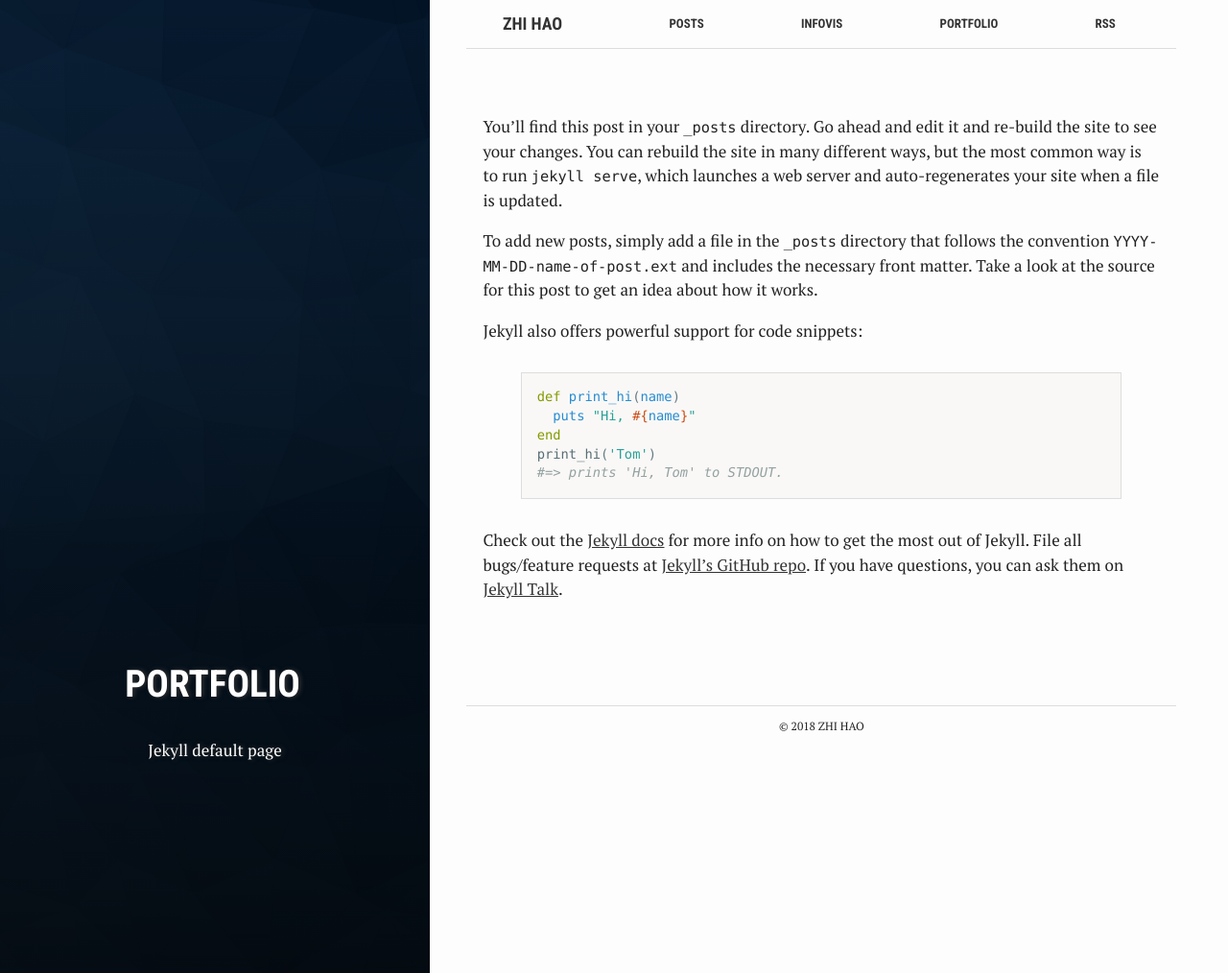
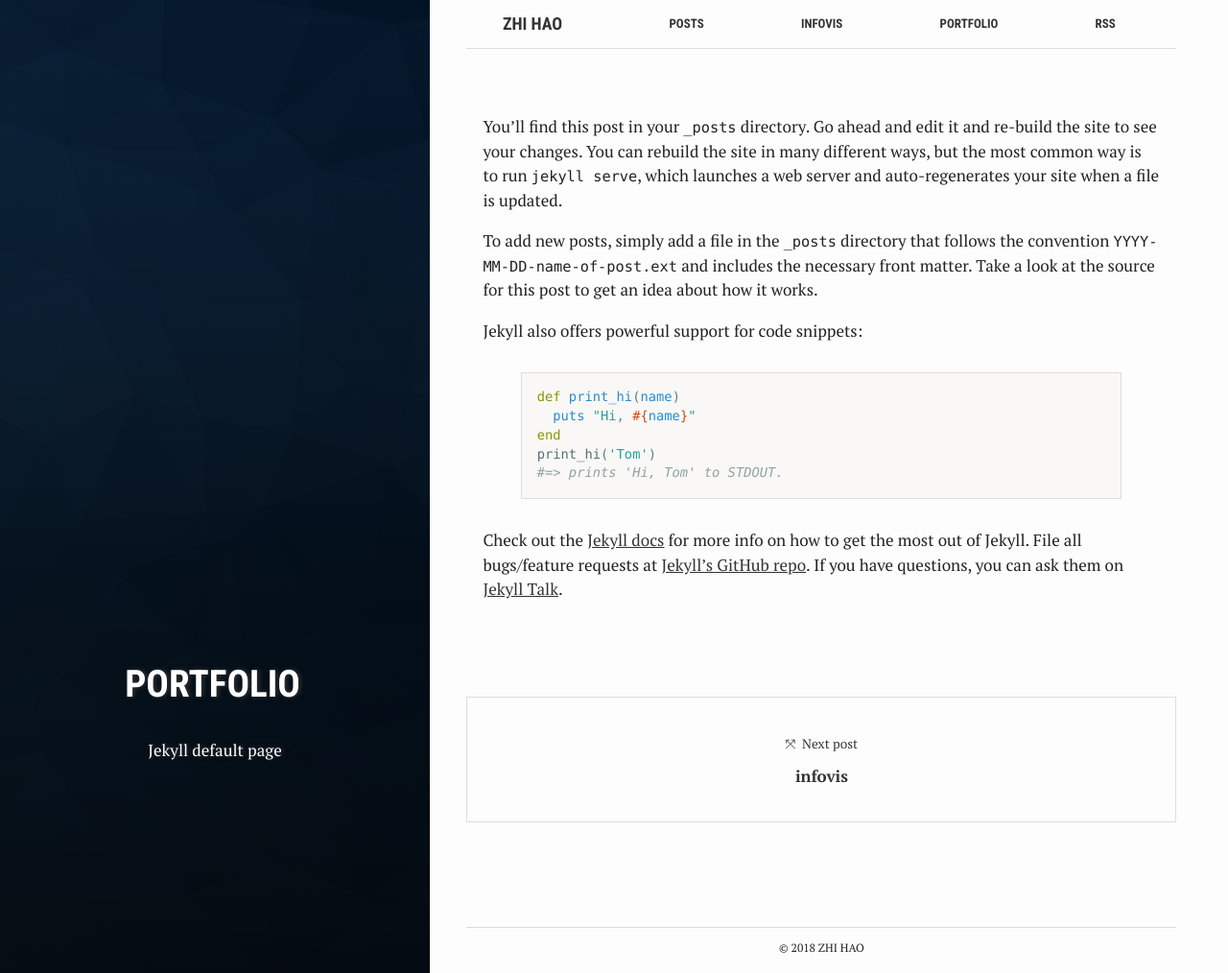
Before and after one commit to gerly1980/Jekyll, a Jekyll site: the page built from _posts/2016-06-28-welcome-to-jekyll.markdown, in a window 1280 px wide and 1014 px high. Shown: the whole window at 96% size. Built offline with Jekyll 4.4.1, drawn with Linux system fonts in a browser that asks for light colours.

Commit message:
page页加前进后退按钮
但是是在所有posts文章（大大BUG）

```diff
--- a/_layouts/page.html
+++ b/_layouts/page.html
@@ -5,3 +5,18 @@ layout: default
 <article class="page">
   {{ content }}
 </article>
+	    <div class="post-links">
+      {% if page.next.url %}
+        <a class="link-to-post" href="{{ page.next.url | relative_url}}">
+          <span class="link-to-post__next">&#10535; &nbsp;Next post</span>
+          <span class="link-to-post__title">{{ page.next.title }}</span>
+        </a>
+      {% endif %}
+
+      {% if page.previous.url %}
+        <a class="link-to-post" href="{{ page.previous.url | relative_url}}">
+          <span class="link-to-post__prev">&#10535; &nbsp;Previous post</span>
+          <span class="link-to-post__title">{{ page.previous.title }}</span>
+        </a>
+      {% endif %}
+    </div>
```
